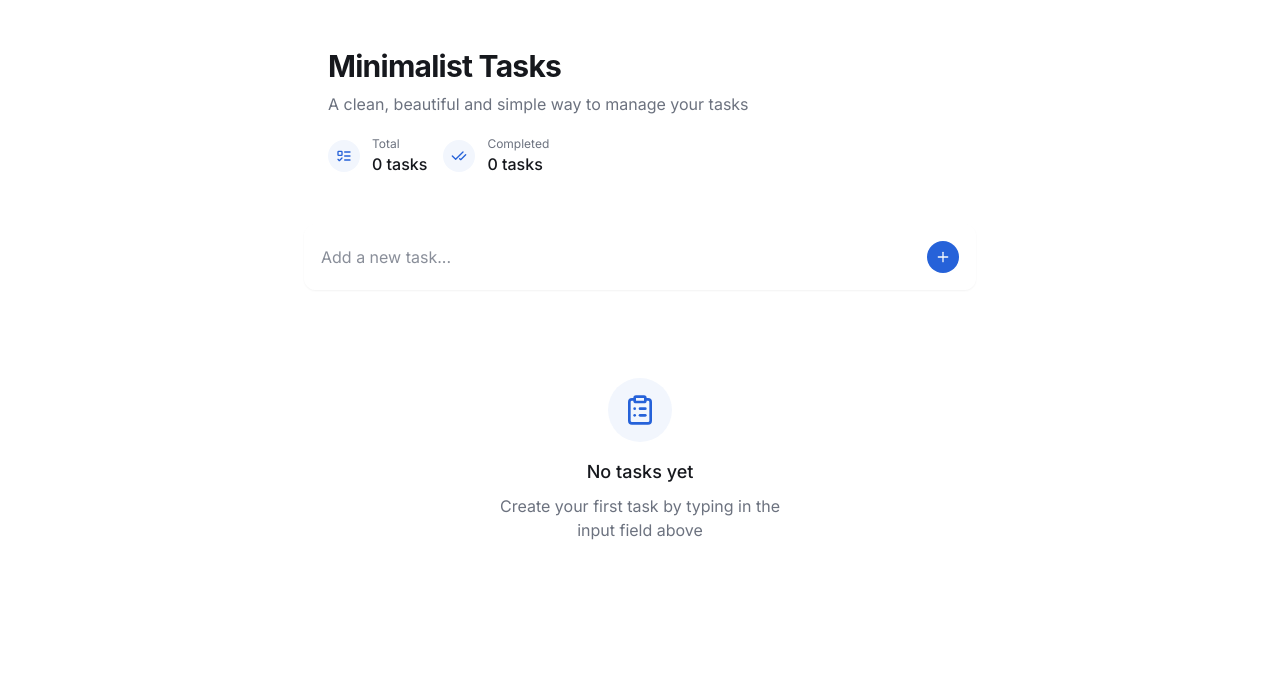
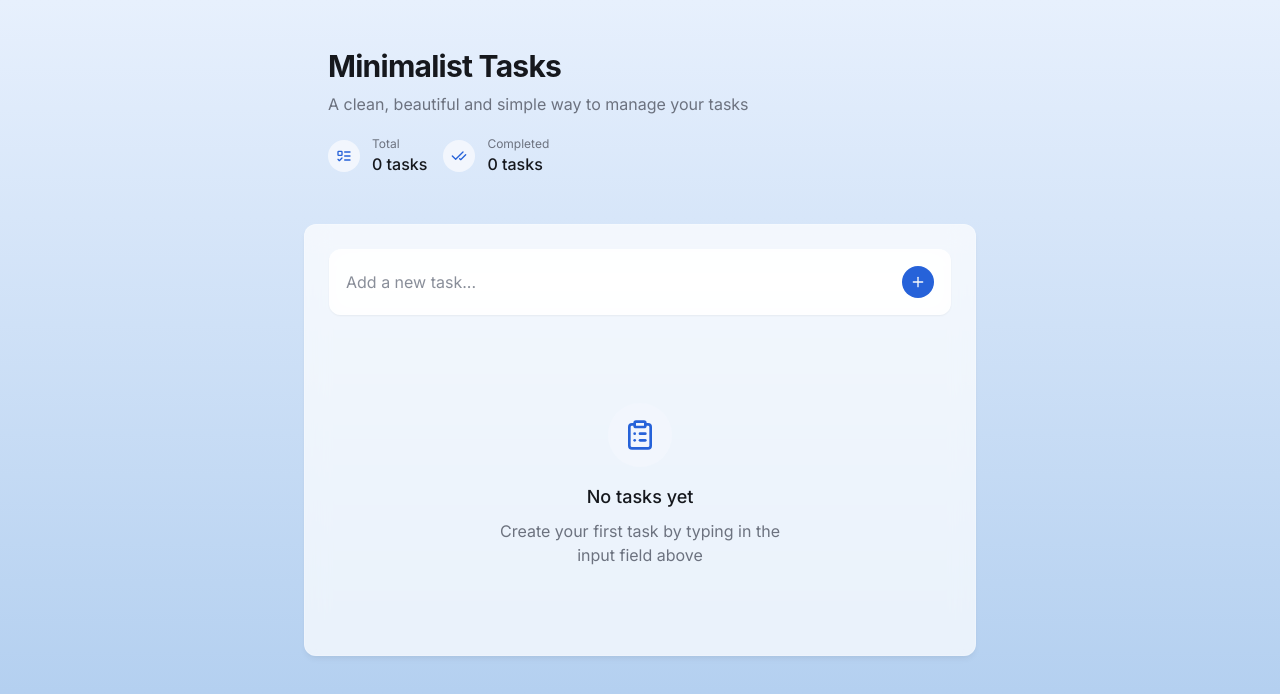
Before and after one commit to Rajatraikar6755/anylist-tasks, a React (Vite) app: page / in a window 1280 px wide. Shown: the top 694 px of the page. Built offline with nearby package versions, Linux system fonts and the light colour scheme.

Commit message:
Update background appearance
Apply a gradient background with a glass-like finish and blur effect.

```diff
--- a/src/index.css
+++ b/src/index.css
@@ -1,4 +1,3 @@
-
 @import url('https://fonts.googleapis.com/css2?family=Inter:wght@100;200;300;400;500;600;700;800;900&display=swap');
 
 @tailwind base;
@@ -53,6 +52,8 @@
 
   body {
     @apply bg-background text-foreground antialiased;
+    background-image: linear-gradient(109.6deg, rgba(223,234,247,1) 11.2%, rgba(244,248,252,1) 91.1%);
+    background-attachment: fixed;
   }
 
   /* Custom scrollbar */
@@ -71,6 +72,16 @@
 
   ::-webkit-scrollbar-thumb:hover {
     @apply bg-muted-foreground/50;
+  }
+
+  .bg-gradient-background {
+    background-image: linear-gradient(to top, #accbee 0%, #e7f0fd 100%);
+    background-attachment: fixed;
+  }
+
+  .glass-container {
+    @apply backdrop-blur-md bg-white/70 border border-white/20 shadow-sm;
+    box-shadow: 0 4px 6px -1px rgba(0, 0, 0, 0.05), 0 2px 4px -1px rgba(0, 0, 0, 0.03);
   }
 
   .glass-panel {
--- a/src/pages/Index.tsx
+++ b/src/pages/Index.tsx
@@ -20,17 +20,19 @@ const Index = () => {
   };
 
   return (
-    <div className="min-h-screen flex flex-col bg-background">
+    <div className="min-h-screen flex flex-col bg-gradient-background">
       <div className="max-w-2xl w-full mx-auto py-8">
         <Header />
 
         <main className="px-4 md:px-0">
+          <div className="glass-container p-6 rounded-xl">
             <TaskInput onAddTask={handleAddTask} />
             <TaskList
               tasks={tasks}
               onToggle={toggleTask}
               onDelete={deleteTask}
             />
+          </div>
         </main>
       </div>
       <Toaster />
```
Lines whose indentation alone changed are shown as unchanged.
